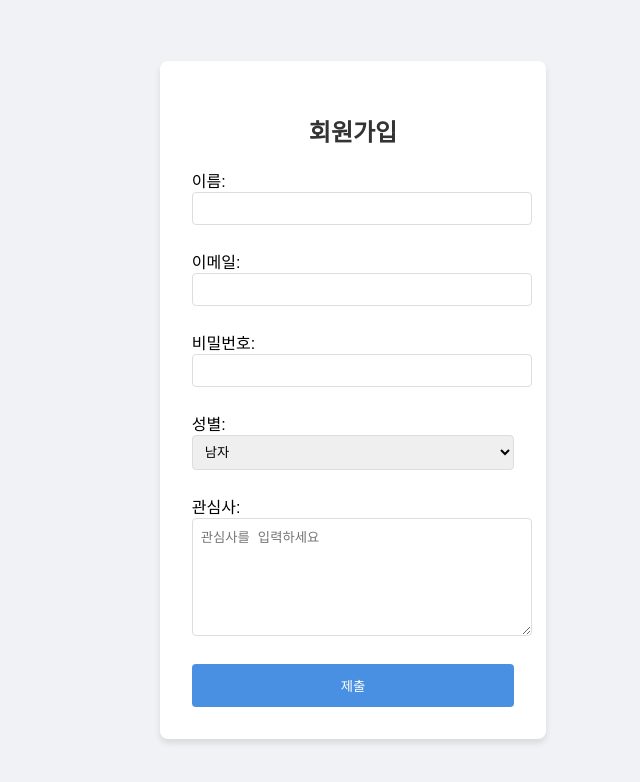
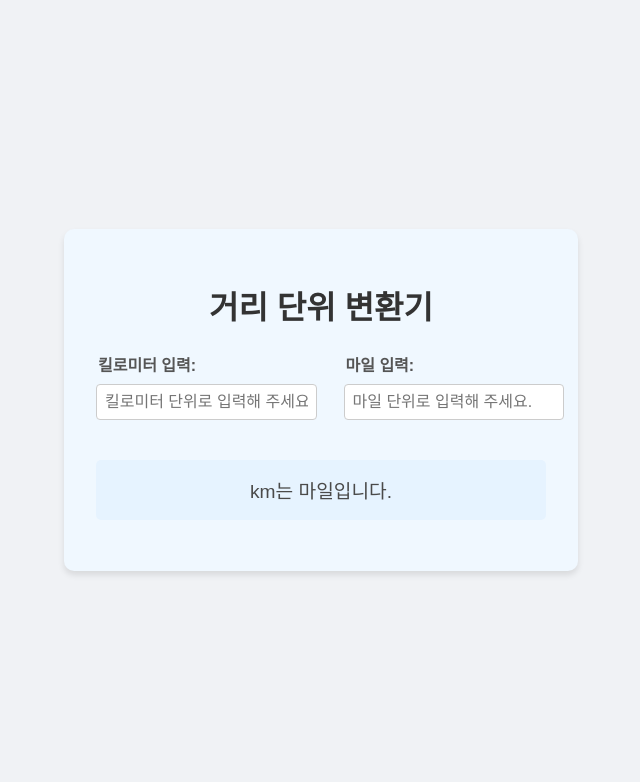
Before and after one commit to mahonben/ReactProject2024, a React (Create React App) app: page / in a window 1280 px wide. Shown: the top 782 px of the page, without its empty margins (319-959 px from the left). Built offline with nearby package versions, Linux system fonts and the light colour scheme.

Commit message:
12장 부모컴포넌트 상태변수를 하위 컴포넌트에서 공유하는 방법

```diff
--- /dev/null
+++ b/src/chp12/BoilingVerdict.jsx
@@ -0,0 +1,12 @@
+import React from "react";
+
+function BoilingVerdict(props){
+    if (props.celsius >= 100){
+        return <p>물이 끓습니다.</p>
+    }
+
+    return <p>물이 끓지 않습니다.</p>
+
+}
+
+export default BoilingVerdict;
--- /dev/null
+++ b/src/chp12/Calculator.jsx
@@ -0,0 +1,22 @@
+import React, {useState} from "react";
+import BoilingVerdict from "./BoilingVerdict";
+
+
+function Calculator(props){
+    const [temperature, setTemperature] = useState();
+
+    const handleChange = (event) => {
+        setTemperature(event.target.value);
+    }
+
+    return (
+        <fieldset>
+            <legend>섭씨 온도를 입력하세요:</legend>
+            <input type="text" value={temperature} onChange={handleChange}/>
+            <BoilingVerdict celsius={parseFloat(temperature)}/>
+        </fieldset>
+    );
+
+}
+
+export default Calculator;
--- /dev/null
+++ b/src/chp12/Calculator2.jsx
@@ -0,0 +1,17 @@
+import React from "react";
+import TemperatureInput from "./TemperatureInput";
+
+
+
+function Calculator(props){
+
+    return (
+        <div>
+            <TemperatureInput scale="c"/>
+            <TemperatureInput scale="f"/>
+        </div>
+    );
+
+}
+
+export default Calculator;
--- /dev/null
+++ b/src/chp12/Calculator3.jsx
@@ -0,0 +1,52 @@
+import React, {useState} from "react";
+import BoilingVerdict from "./BoilingVerdict";
+import TemperatureInput2 from "./TemperatureInput2";
+
+//  회씨를 섭씨로 변경해서 반환
+function toCelsius(fahrenheit){
+    return(fahrenheit-32) * 5 / 9;
+}
+
+// 섭씨를 화씨로 변경해서 반환
+function toFahrenheit(celsius){
+    return celsius * 9 / 5 + 32;
+}
+
+function tryConvert(temperature, convert){
+    const input = parseFloat(temperature);
+    if (Number.isNaN(input)) {
+        return '';
+    }
+    const output = convert(input);
+    const rounded = Math.round(output * 1000) / 1000;
+    return rounded.toString();
+
+}
+
+function Calculator3(props){
+    const [temperature, setTemperature] = useState('');
+    const [scale, setScale] = useState('c');
+
+    const handleCelsiusChange = (temperature) => {
+        setTemperature(temperature);
+        setScale("c");
+    }
+
+    const handleFahrenheitChange = (temperature) => {
+        setTemperature(temperature);
+        setScale("f");
+    }
+
+    const celsius = scale === "f"?tryConvert(temperature, toCelsius) : temperature;
+    const fahrenheit = scale === "c"?tryConvert(temperature, toFahrenheit) : temperature;
+
+    return (
+        <div>
+            <TemperatureInput2 scale="c" temperature={celsius} onTemperatureChange={handleCelsiusChange}/>
+            <TemperatureInput2 scale="f" temperature={fahrenheit} onTemperatureChange={handleFahrenheitChange}/>
+            <BoilingVerdict celsius={parseFloat(celsius)}/>
+        </div>
+    );
+}
+
+export default Calculator3;
--- /dev/null
+++ b/src/chp12/TemperatureInput.jsx
@@ -0,0 +1,28 @@
+import BoilingVerdict from "./BoilingVerdict";
+import {useState} from "react";
+
+
+const scaleNames = {
+    c: '섭씨',
+    f: '화씨'
+}
+
+
+function TemperatureInput(props){
+    const [temperature, setTemperature] = useState('')
+
+    const handleChange = (event) => {
+        setTemperature(event.target.value);
+    }
+
+    return(
+        <fieldset>
+            <legend>온도를 입력하세요(단위:{scaleNames[props.scale]}):</legend>
+            <input type="text" value={temperature} onChange={handleChange}/>
+        </fieldset>
+    );
+
+
+}
+
+export default TemperatureInput;
--- /dev/null
+++ b/src/chp12/TemperatureInput2.jsx
@@ -0,0 +1,26 @@
+import React from "react";
+
+
+const scaleNames = {
+    c: '섭씨',
+    f: '화씨'
+}
+
+
+function TemperatureInput(props){
+
+    const handleChange = (event) => {
+        props.onTemperatureChange(event.target.value);
+    }
+
+    return(
+        <fieldset>
+            <legend>온도를 입력하세요(단위:{scaleNames[props.scale]}):</legend>
+            <input type="text" value={props.temperature} onChange={handleChange}/>
+        </fieldset>
+    );
+
+
+}
+
+export default TemperatureInput;
--- /dev/null
+++ b/src/chp12/distance/DistanceConverter.jsx
@@ -0,0 +1,57 @@
+import React, {useState} from "react";
+import styles from "./DistanceConverter.module.css"
+import DistanceInput from "./DistanceInput";
+
+
+function toKilometers(miles){
+    return miles *1.60934;
+}
+
+function toMiles(kilometer){
+    return kilometer / 1.60934;
+}
+
+function tryConvert(distance, convert) {
+    const input = parseFloat(distance);
+
+    if (Number.isNaN(input)){
+        return "";
+    }
+
+    const output = convert(input);
+    const rounded = Math.round(output * 1000) / 1000;
+    return rounded.toString();
+}
+
+function DistanceConverter(){
+    const [distance, setDistance] = useState('');
+    const [unit, setUnit] = useState('km');
+
+    const handleKilometerChange = (distance) => {
+        setDistance(distance);
+        setUnit("km");
+    }
+
+    const handleMileChange = (distance) => {
+        setDistance(distance);
+        setUnit("mile");
+    }
+
+    const kilometer = unit === "mile" ? tryConvert(distance, toKilometers) : distance;
+    const mile = unit === "km" ? tryConvert(distance, toMiles) : distance;
+
+    return(
+        <div className={styles.container}>
+            <h1 className={styles.title}>거리 단위 변환기</h1>
+            <div className={styles.inputContainer}>
+                <DistanceInput unit="km" distance={kilometer} onDistanceChange={handleKilometerChange}/>
+                <DistanceInput unit="mile" distance={mile} onDistanceChange={handleMileChange}/>
+            </div>
+            <p className={styles.result}>
+                {kilometer}km는 {mile}마일입니다.
+            </p>
+        </div>
+    );
+}
+
+export default DistanceConverter;
--- /dev/null
+++ b/src/chp12/distance/DistanceConverter.module.css
@@ -0,0 +1,48 @@
+.container {
+    max-width: 600px;
+    margin: 2rem auto;
+    padding: 2rem;
+    background-color: #f0f8ff;
+    border-radius: 10px;
+    box-shadow: 0 4px 6px rgba(0, 0, 0, 0.1);
+}
+
+.title {
+    text-align: center;
+    color: #333;
+    font-size: 2rem;
+    margin-bottom: 1.5rem;
+}
+
+.inputContainer {
+    display: flex;
+    justify-content: space-between;
+    margin-bottom: 1.5rem;
+}
+
+.inputField {
+    width: 45%;
+}
+
+.inputField input {
+    width: 100%;
+    padding: 0.5rem;
+    font-size: 1rem;
+    border: 1px solid #ccc;
+    border-radius: 4px;
+}
+
+.inputField legend {
+    font-weight: bold;
+    color: #555;
+    margin-bottom: 0.5rem;
+}
+
+.result {
+    text-align: center;
+    font-size: 1.2rem;
+    color: #4a4a4a;
+    background-color: #e6f3ff;
+    padding: 1rem;
+    border-radius: 5px;
+}
--- /dev/null
+++ b/src/chp12/distance/DistanceInput.jsx
@@ -0,0 +1,24 @@
+import React from "react";
+import styles from "./DistanceConverter.module.css"
+
+const unitNames = {
+    km: "킬로미터",
+    mile: "마일"
+}
+
+function DistanceInput(props){
+    const handleChange = (event) => {
+        props.onDistanceChange(event.target.value);
+    }
+
+    return(
+        <div className={styles.inputField}>
+            <legend>
+                {unitNames[props.unit]} 입력:
+            </legend>
+            <input value={props.distance} onChange={handleChange} placeholder={`${unitNames[props.unit]} 단위로 입력해 주세요.`}/>
+        </div>
+    );
+}
+
+export default DistanceInput;
--- a/src/index.js
+++ b/src/index.js
@@ -37,13 +37,17 @@ import NameForm from "./chp11/NameForm";
 import RequestForm from "./chp11/RequestForm";
 import NameRequestForm from "./chp11/NameRequestForm";
 import SignUp from "./chp11/SignUp";
+import Calculator from "./chp12/Calculator";
+import Calculator2 from "./chp12/Calculator2";
+import Calculator3 from "./chp12/Calculator3";
+import DistanceConverter from "./chp12/distance/DistanceConverter";
 
 
 const root = ReactDOM.createRoot(document.getElementById('root'));
 
         root.render(
             <React.StrictMode>
-                <SignUp/>
+                <DistanceConverter/>
             </React.StrictMode>
         );
 // If you want to start measuring performance in your app, pass a function
```
